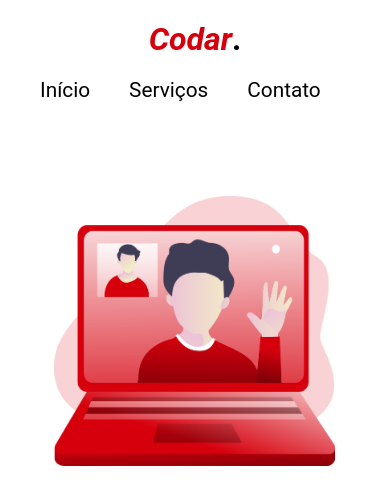
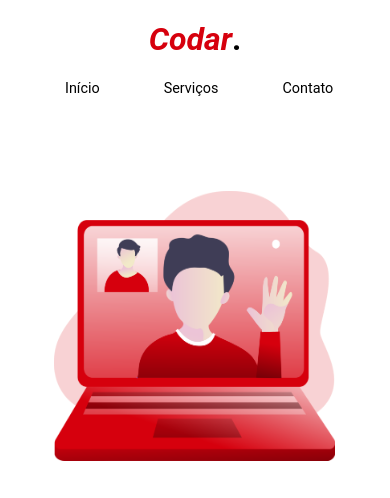
Before and after one commit to DarlanSantosCarvalho/Desafio-DevChallenge, a plain HTML site: page index.html in a window 390 px wide. Shown: the top 498 px of the page. Drawn offline with Linux system fonts and the light colour scheme.

Commit message:
Alterei os medias queries e o margin left da classe menu

```diff
--- a/src/responsive.css
+++ b/src/responsive.css
@@ -106,7 +106,7 @@
   }
 }
 
-@media (max-width: 425px) {
+@media (max-width: 460px) {
   .menu {
     display: flex;
     flex-direction: column;
@@ -117,11 +117,15 @@
   nav ul li {
     display: inline;
     text-align: center;
-    margin-left: 40px;
+    margin-left: 45px;
   }
 
   ul {
     margin-top: 20px;
+  }
+
+  ul li a{
+    font-size: 1.2rem;
   }
 
   .login-fundo-vermelho a {
@@ -299,6 +303,10 @@
 
 @media(max-width: 417px){
 nav ul li {
-  margin-left: 20px;
+  margin-left: 45px;
+}
+
+ul li a{
+  font-size: 0.9rem;
 }
 }
```
